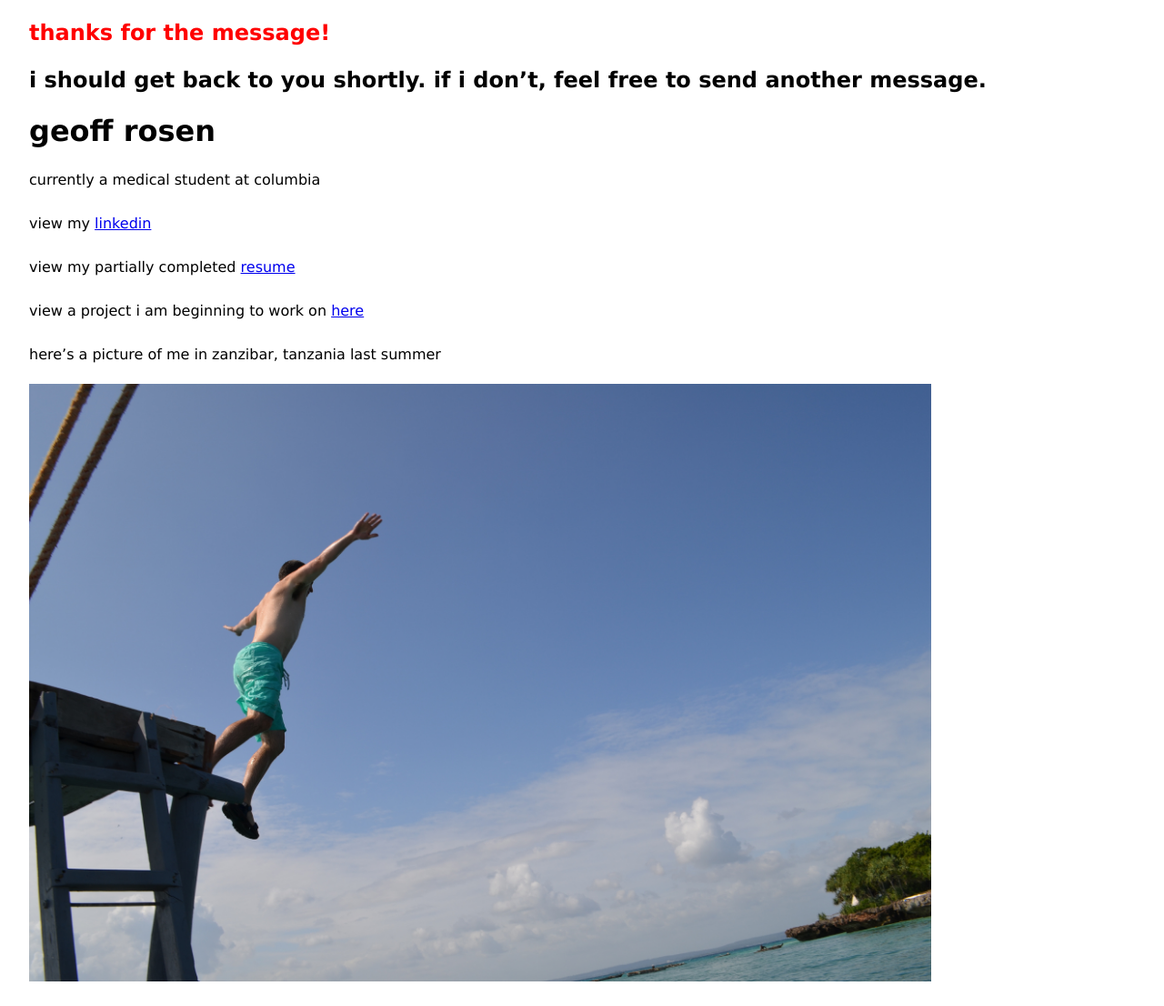
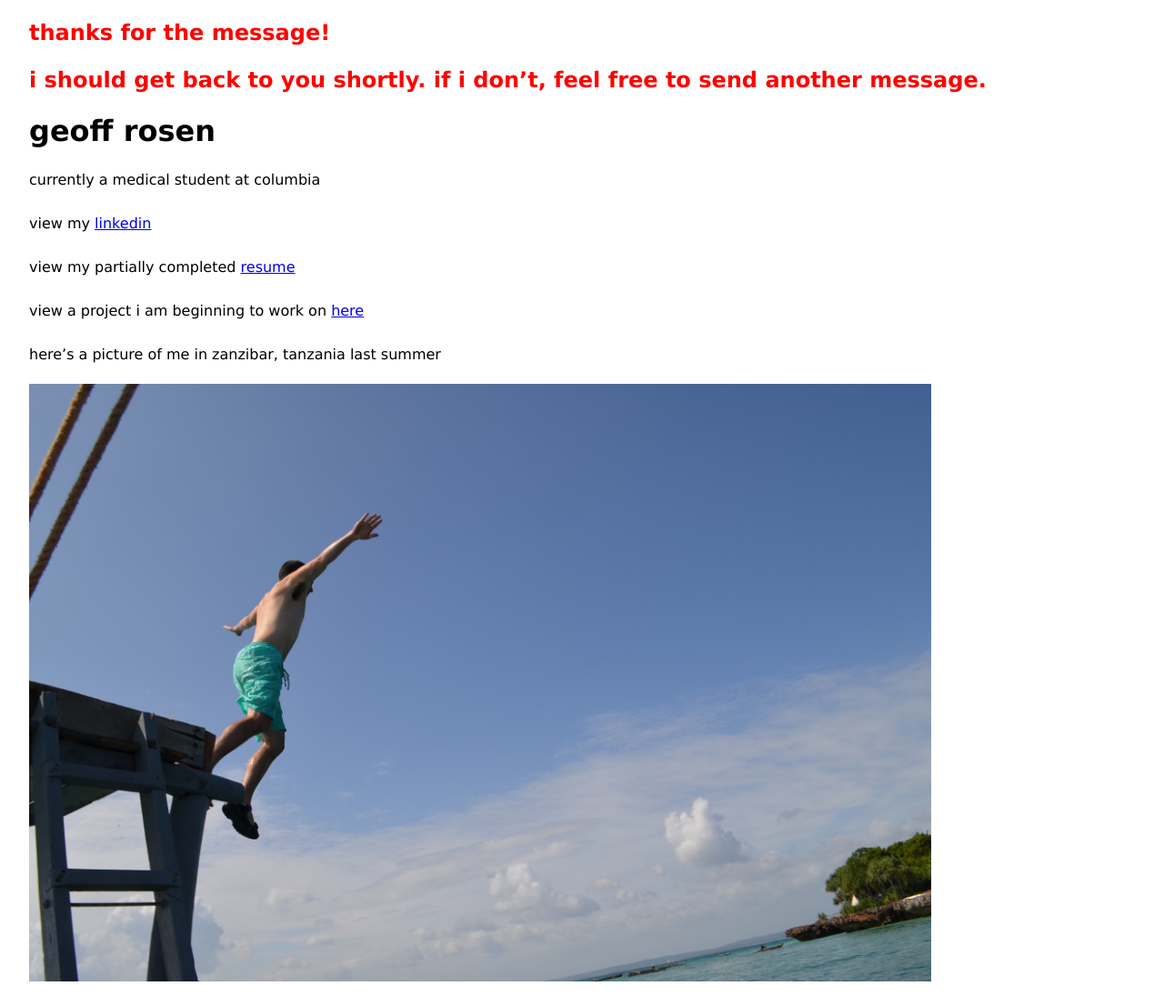
Before and after one commit to geoffrosen/geoffrosen.github.io, a Jekyll site: the page built from thanks.md, in a window 1280 px wide. Shown: the whole page at 91% size. Built offline with Jekyll 4.4.1, drawn with Linux system fonts in a browser that asks for light colours.

Commit message:
gave the h3 it's own tag

```diff
--- a/thanks.md
+++ b/thanks.md
@@ -5,6 +5,8 @@ title: home
 
 {:.red}
 ## Thanks for the message!
+
+{:.red}
 ### I should get back to you shortly. If I don't, feel free to send another message.
 
 # Geoff Rosen
```
